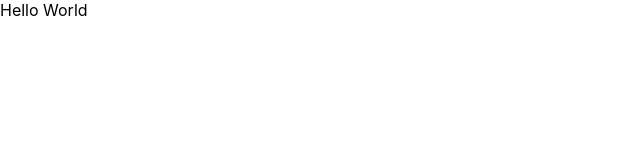
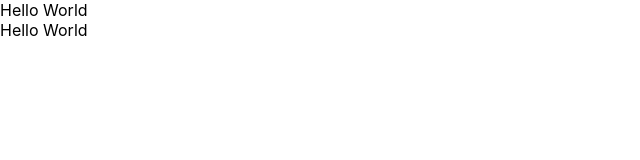
Before and after one commit to devendi/first-app, a React (Create React App) app: page / in a window 1280 px wide. Shown: the top 160 px of the page, without its empty margins (0-640 px from the left). Built offline with nearby package versions, Linux system fonts and the light colour scheme.

Commit message:
hello world --=> twice line

```diff
--- a/src/App.js
+++ b/src/App.js
@@ -2,7 +2,12 @@ import React, { Component } from "react";
 
 class App extends Component {
   render (){
-    return <div>Hello World</div>
+    return (
+      <div>
+        <div>Hello World</div>
+        <div>Hello World</div>
+      </div>
+    )
   }
 }
 
```
